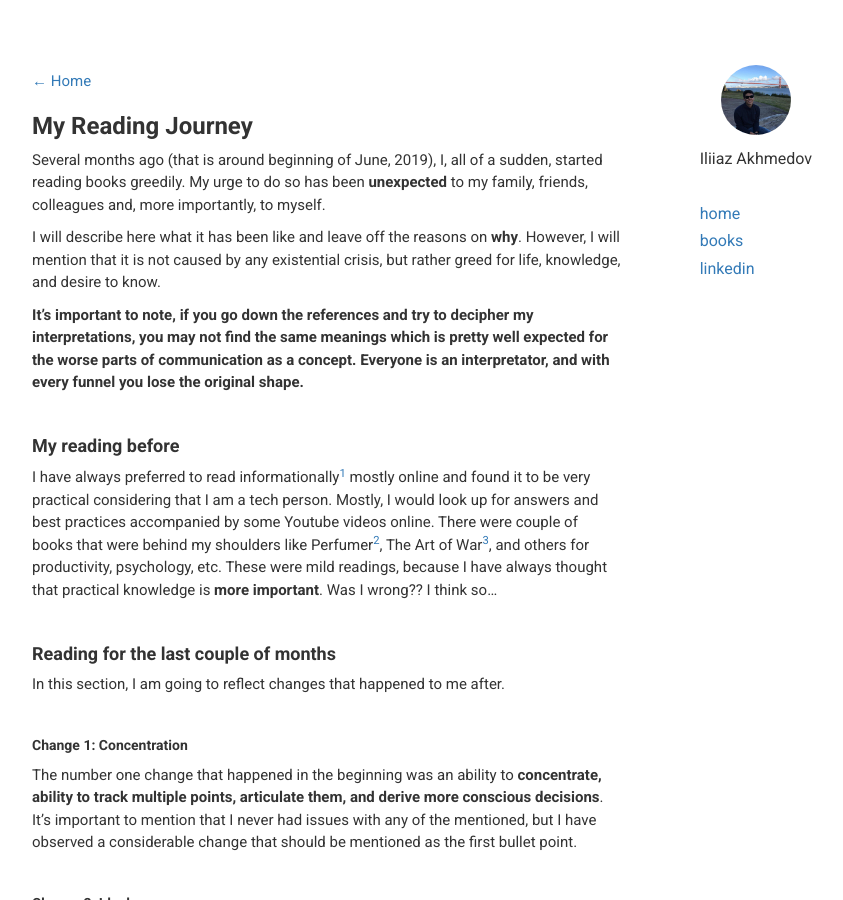
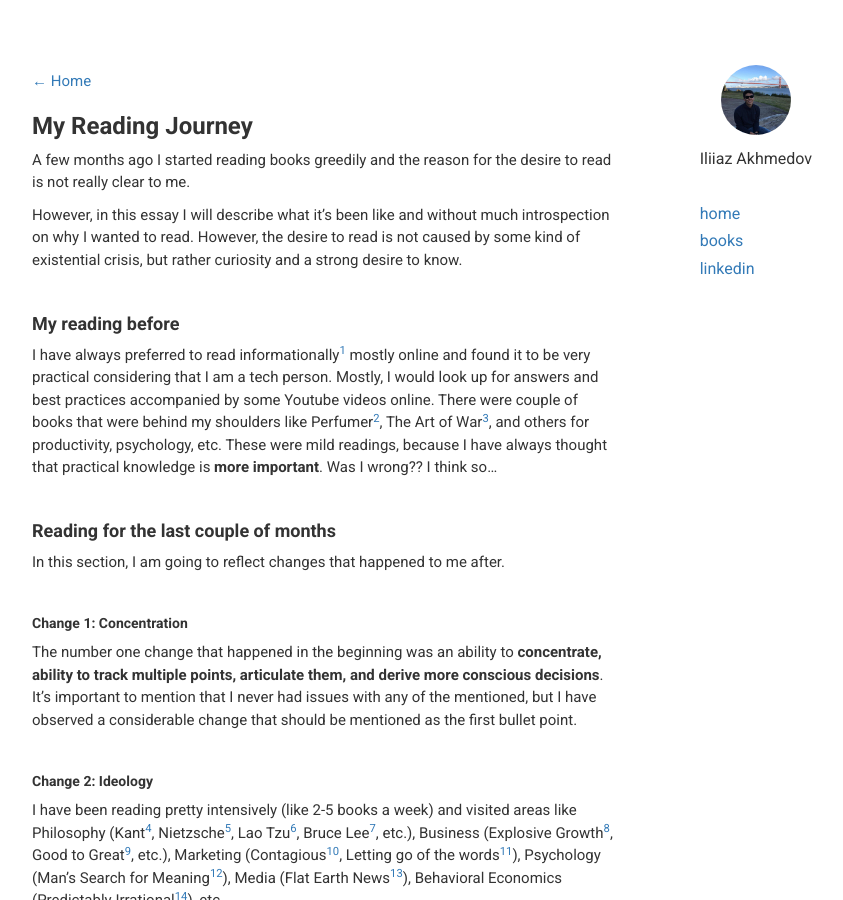
Before and after one commit to ianomad/ianomad.github.io, a Jekyll site: the page built from _posts/2019-08-26-My-Reading-Journey.md, in a window 1280 px wide and 900 px high. Shown: the whole window, without its empty margins (223-1066 px from the left). Built offline with Jekyll 4.4.1, drawn with Linux system fonts in a browser that asks for light colours; nearby versions of some CDN libraries.

Commit message:
Update 2019-08-26-My-Reading-Journey.md

```diff
--- a/_posts/2019-08-26-My-Reading-Journey.md
+++ b/_posts/2019-08-26-My-Reading-Journey.md
@@ -9,12 +9,9 @@ excerpt: "This article is about why reading journey and what I have learnt from
 ### My Reading Journey
 
 
-Several months ago (that is around beginning of June, 2019), I, all of a sudden, started reading books greedily. My urge to do so has been
-<strong>unexpected</strong> to my family, friends, colleagues and, more importantly, to myself.
+A few months ago I started reading books greedily and the reason for the desire to read is not really clear to me.
 
-I will describe here what it has been like and leave off the reasons on <strong>why</strong>. However, I will mention that it is not caused by any existential crisis, but rather greed for life, knowledge, and desire to know.
-
-<strong>It's important to note, if you go down the references and try to decipher my interpretations, you may not find the same meanings which is pretty well expected for the worse parts of communication as a concept. Everyone is an interpretator, and with every funnel you lose the original shape.</strong>
+However, in this essay I will describe what it's been like and without much introspection on why I wanted to read. However, the desire to read is not caused by some kind of existential crisis, but rather curiosity and a strong desire to know.
 
 <br />
 
```
